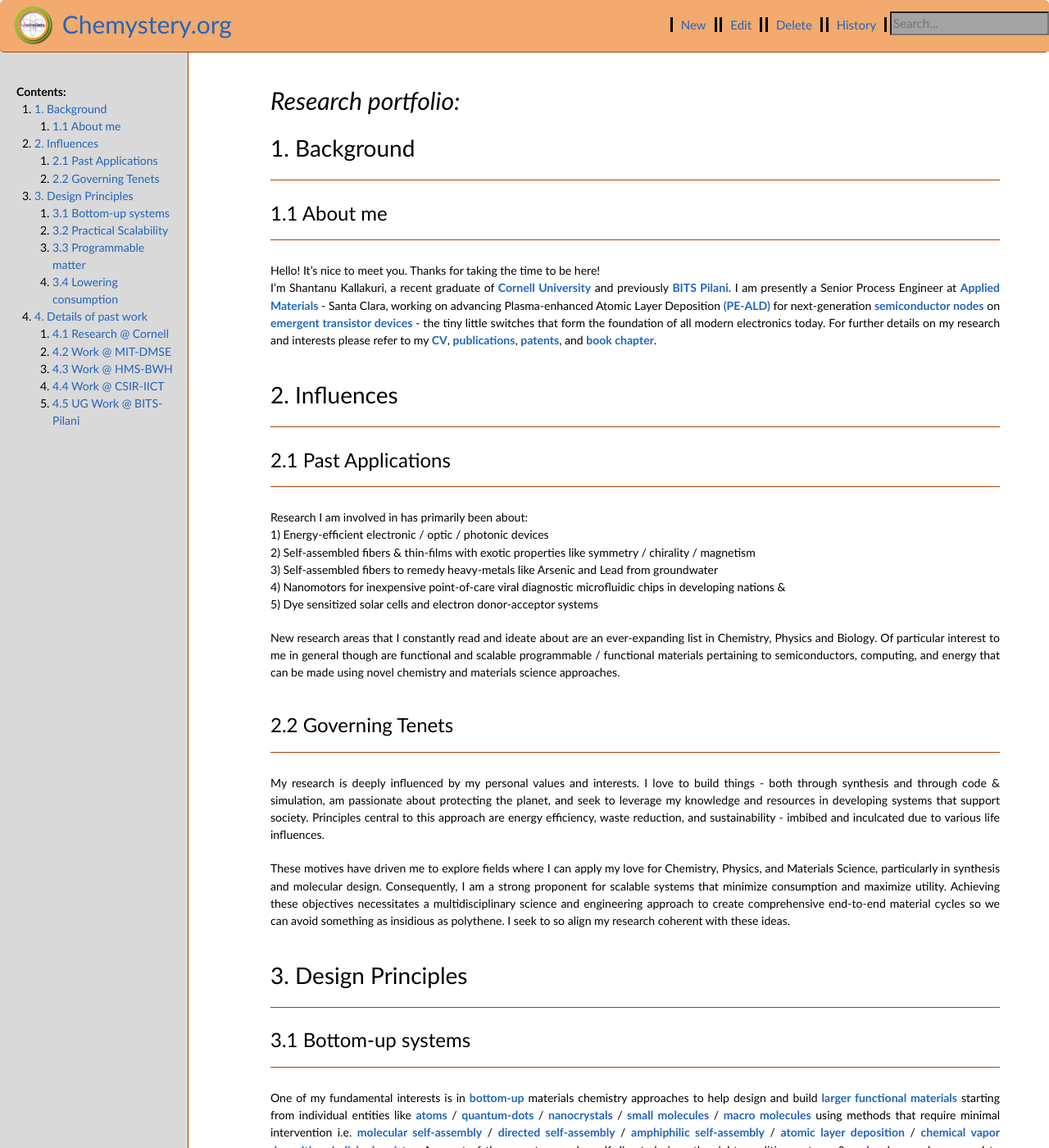
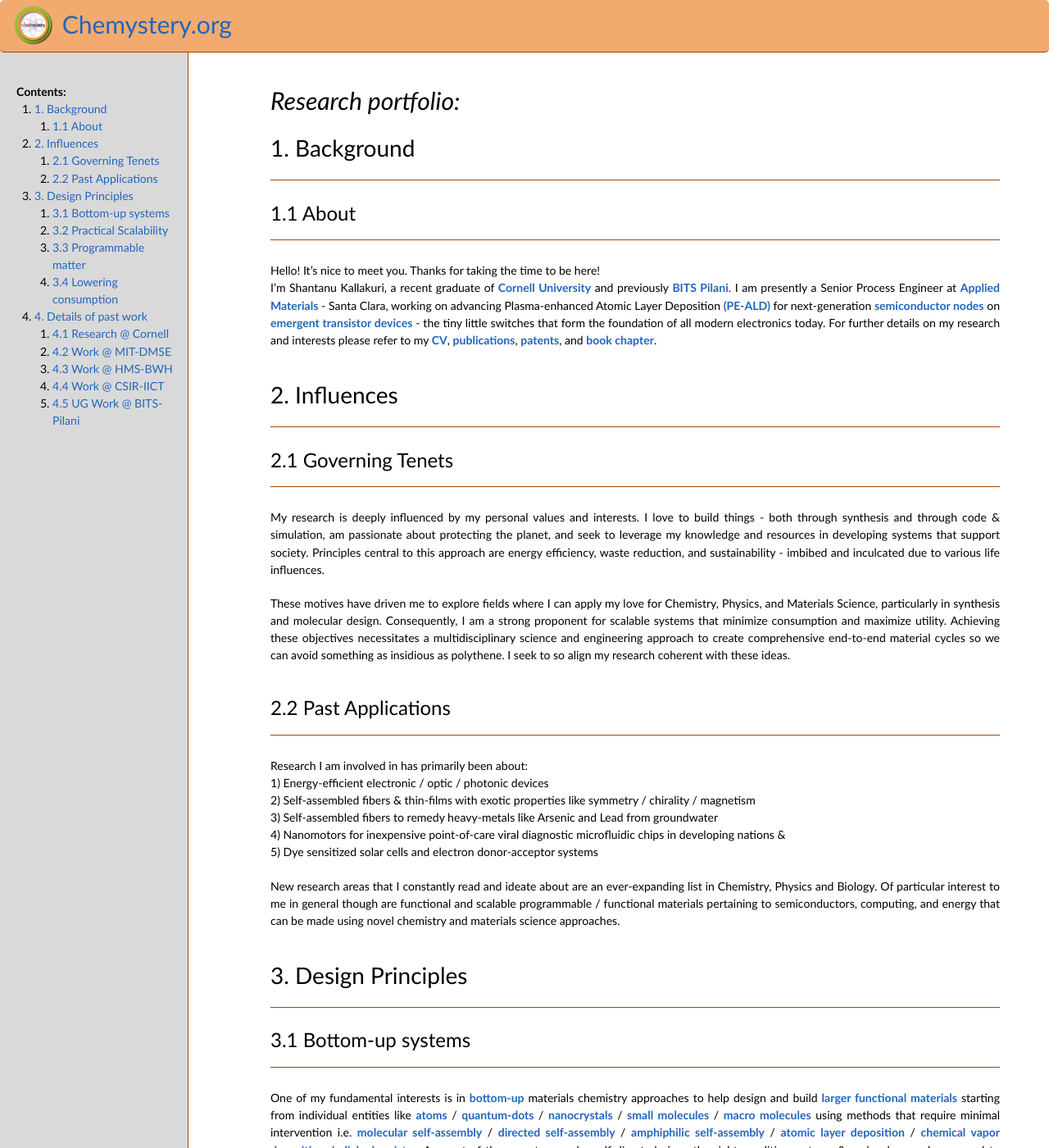
Before and after one commit to shantanukallakuri/shantanukallakuri.github.io, a Jekyll site: the page built from wiki/0_research_portfolio.md, in a window 1280 px wide and 1400 px high. Shown: the whole window at 82% size. Built offline with Jekyll 4.4.1, drawn with Linux system fonts in a browser that asks for light colours; nearby versions of some CDN libraries; our own code applies the rules of GitHub Pages for plain Markdown files; some of the changed lines change nothing that is shown.

Commit message:
#0077 - 092224 - Updated all pages, index, config, font, colors, removed toolbar

```diff
--- a/_config.yml
+++ b/_config.yml
@@ -11,6 +11,11 @@ show_wiki_pages_limit: 10
 # (string) Specify branch rencddered by gitpages allowing wiki tool buttons to work
 git_branch: "main"
 # (string) Url of logo image, it can be full, absolute or relative.
+email:
+twitter_username:
+github_username: shantanukallakuri
+rss: RSS
+
 logo_url: "assets/images/pictures/Chemystery.webp"
 baseurl: "" # the subpath of your site, e.g. /blog
 relative_url: ""
--- a/assets/css/git-wiki-dark-style.css
+++ b/assets/css/git-wiki-dark-style.css
@@ -682,6 +682,7 @@ ol {
   font-size:1rem;
   float: right;
   margin-top: 10px;
+  opacity: 0%;
 }
 
 .mainmenu-line {
--- a/wiki/0_research_portfolio.md
+++ b/wiki/0_research_portfolio.md
@@ -1,14 +1,19 @@
 <p style="font-size:30px; color:#000000;"><i>Research portfolio:</i></p>
 
 ## 1. Background
-### 1.1 About me
+### 1.1 About
 Hello! It's nice to meet you. Thanks for taking the time to be here!<br/>
 I'm Shantanu Kallakuri, a recent graduate of <b>[Cornell University](https://en.wikipedia.org/wiki/Cornell_University)</b> and previously <b>[BITS Pilani](https://en.wikipedia.org/wiki/BITS_Pilani)</b>. I am presently a Senior Process Engineer at <b>[Applied Materials](https://en.wikipedia.org/wiki/Applied_Materials)</b> - Santa Clara, working on advancing Plasma-enhanced Atomic Layer Deposition <b>[(PE-ALD)](https://en.wikipedia.org/wiki/Atomic_layer_deposition)</b> for next-generation <b>[semiconductor nodes](https://en.wikipedia.org/wiki/List_of_semiconductor_scale_examples)</b> on <b>[emergent transistor devices](https://en.wikipedia.org/wiki/Multigate_device)</b> - the tiny little switches that form the foundation of all modern electronics today. For further details on my research and interests please refer to my <a href="https://drive.google.com/file/d/1umNn67CTIcMS_8NByHUX81RO8HjEb8CM/view?usp=sharing" title="Research Portfolio" target="_blank"><b>CV</b></a>, <b>[publications](https://scholar.google.com/citations?hl=en&user=sQuyU90AAAAJ)</b>, <b>[patents](https://patents.google.com/?inventor=shantanu+kallakuri&oq=shantanu+kallakuri)</b>, and <b>[book chapter](https://www.appleacademicpress.com/functionalized-engineering-materials-and-their-applications-/9781771885232)</b>.
 <br/><br/>
 
 ## 2. Influences
 
-### 2.1 Past Applications
+### 2.1 Governing Tenets
+My research is deeply influenced by my personal values and interests. I love to build things - both through synthesis and through code & simulation, am passionate about protecting the planet, and seek to leverage my knowledge and resources in developing systems that support society. Principles central to this approach are energy efficiency, waste reduction, and sustainability - imbibed and inculcated due to various life influences.<br/>
+
+These motives have driven me to explore fields where I can apply my love for Chemistry, Physics, and Materials Science, particularly in synthesis and molecular design. Consequently, I am a strong proponent for scalable systems that minimize consumption and maximize utility. Achieving these objectives necessitates a multidisciplinary science and engineering approach to create comprehensive end-to-end material cycles so we can avoid something as insidious as polythene. I seek to so align my research coherent with these ideas.<br/><br/>
+
+### 2.2 Past Applications
 Research I am involved in has primarily been about:<br />
 1) Energy-efficient electronic / optic / photonic devices<br />
 2) Self-assembled fibers & thin-films with exotic properties like symmetry / chirality / magnetism<br />
@@ -18,11 +23,6 @@ Research I am involved in has primarily been about:<br />
 
 New research areas that I constantly read and ideate about are an ever-expanding list in Chemistry, Physics and Biology. Of particular interest to me in general though are functional and scalable programmable / functional materials pertaining to semiconductors, computing, and energy that can be made using novel chemistry and materials science approaches.
 <br/><br/>
-
-### 2.2 Governing Tenets
-My research is deeply influenced by my personal values and interests. I love to build things - both through synthesis and through code & simulation, am passionate about protecting the planet, and seek to leverage my knowledge and resources in developing systems that support society. Principles central to this approach are energy efficiency, waste reduction, and sustainability - imbibed and inculcated due to various life influences.<br/>
-
-These motives have driven me to explore fields where I can apply my love for Chemistry, Physics, and Materials Science, particularly in synthesis and molecular design. Consequently, I am a strong proponent for scalable systems that minimize consumption and maximize utility. Achieving these objectives necessitates a multidisciplinary science and engineering approach to create comprehensive end-to-end material cycles so we can avoid something as insidious as polythene. I seek to so align my research coherent with these ideas.<br/><br/>
 
 ## 3. Design Principles
 ### 3.1 Bottom-up systems
```
Also changed, not shown: 5 other files.
